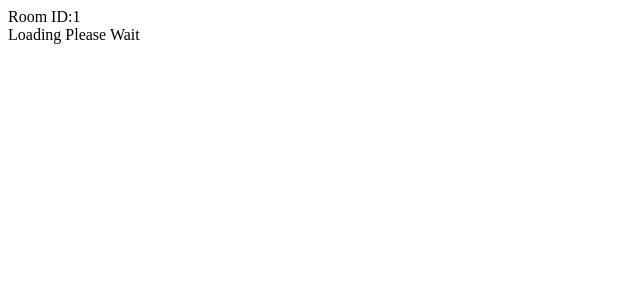
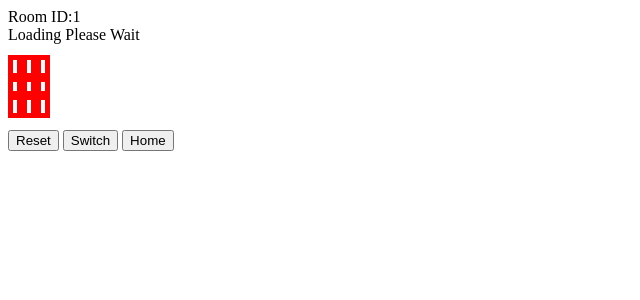
Before and after one commit to nksubramanian/TicTacToe, a Flask app: template templates/game.html in a window 1280 px wide. Shown: the top 300 px of the page, without its empty margins (0-640 px from the left). Run offline with Flask 2, Linux system fonts and the light colour scheme; the template is opened without the code that fills it: most values are stand-ins (such as "Sample title", 1, 10 or a date in 2020).

Commit message:
including dictionary

```diff
--- a/templates/game.html
+++ b/templates/game.html
@@ -3,9 +3,68 @@
 <head>
     <meta charset="UTF-8">
     <title>Title</title>
+    <style>
+        .cell {
+
+           cursor: pointer;
+           display: inline;
+           border: 5px solid red;
+           padding: 0px;
+           margin: 0px; width:10px
+
+        }
+    </style>
 </head>
 <body>
-    <div><span>Room ID:</span>{{room_id}}</div>
-    <div id="displaymessage">Loading Please Wait</div>
+<script>
+function OnPlay(value) {
+  alert(value)
+  console.log(value)
+}
+
+function OnReset(value) {
+  alert(value)
+  console.log(value)
+}
+
+function OnSwitch(value) {
+  alert(value)
+  console.log(value)
+}
+
+function OnHome() {
+    location.replace("/")
+}
+
+var room_id = {{room_id}}
+
+</script>
+
+<div><span>Room ID:</span>{{room_id}}</div>
+<div id="displaymessage">Loading Please Wait</div>
+
+<div>
+<p>
+<div class="cell" onclick="OnPlay(1);">&nbsp;</div><div class="cell" onclick="OnPlay(2);">&nbsp;</div><div class="cell" onclick="OnPlay(3);">&nbsp;</div>
+<div></div>
+<div class="cell" onclick="OnPlay(4);">&nbsp;</div><div class="cell" onclick="OnPlay(5);">&nbsp;</div><div class="cell" onclick="OnPlay(6);">&nbsp;</div>
+<div></div>
+<div class="cell" onclick="OnPlay(7);">&nbsp;</div><div class="cell" onclick="OnPlay(8);">&nbsp;</div><div class="cell" onclick="OnPlay(9);">&nbsp;</div>
+</p>
+</div>
+
+
+
+<div>
+<p>
+<span><button name="sub" type="submit" value="Reset" onclick="OnReset(value)">Reset</button></span>
+<span><button name="sub" type="submit" value="Switch" onclick="OnSwitch(value)">Switch</button></span>
+<span><button name="sub" type="submit" value="Home" onclick="OnHome()">Home</button></span>
+</p>
+</div>
+
+
+
+
 </body>
 </html>
```
